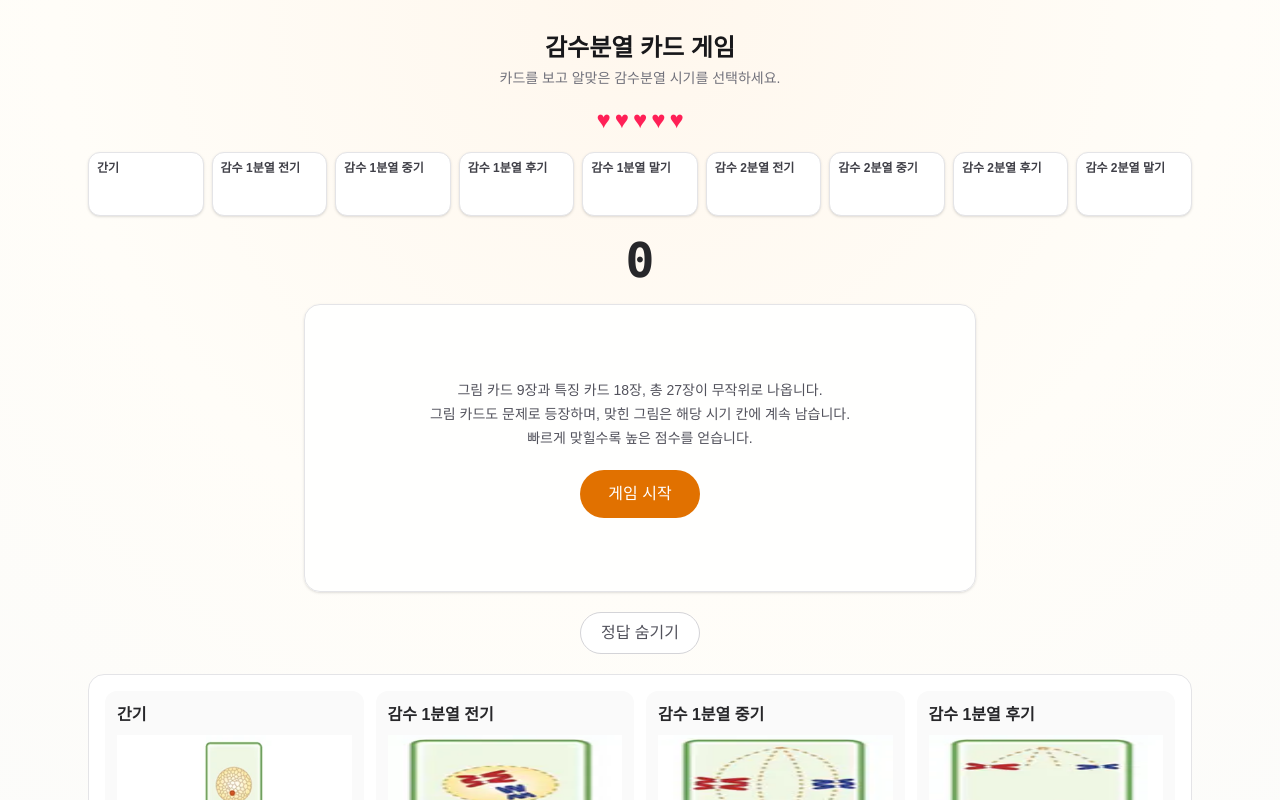
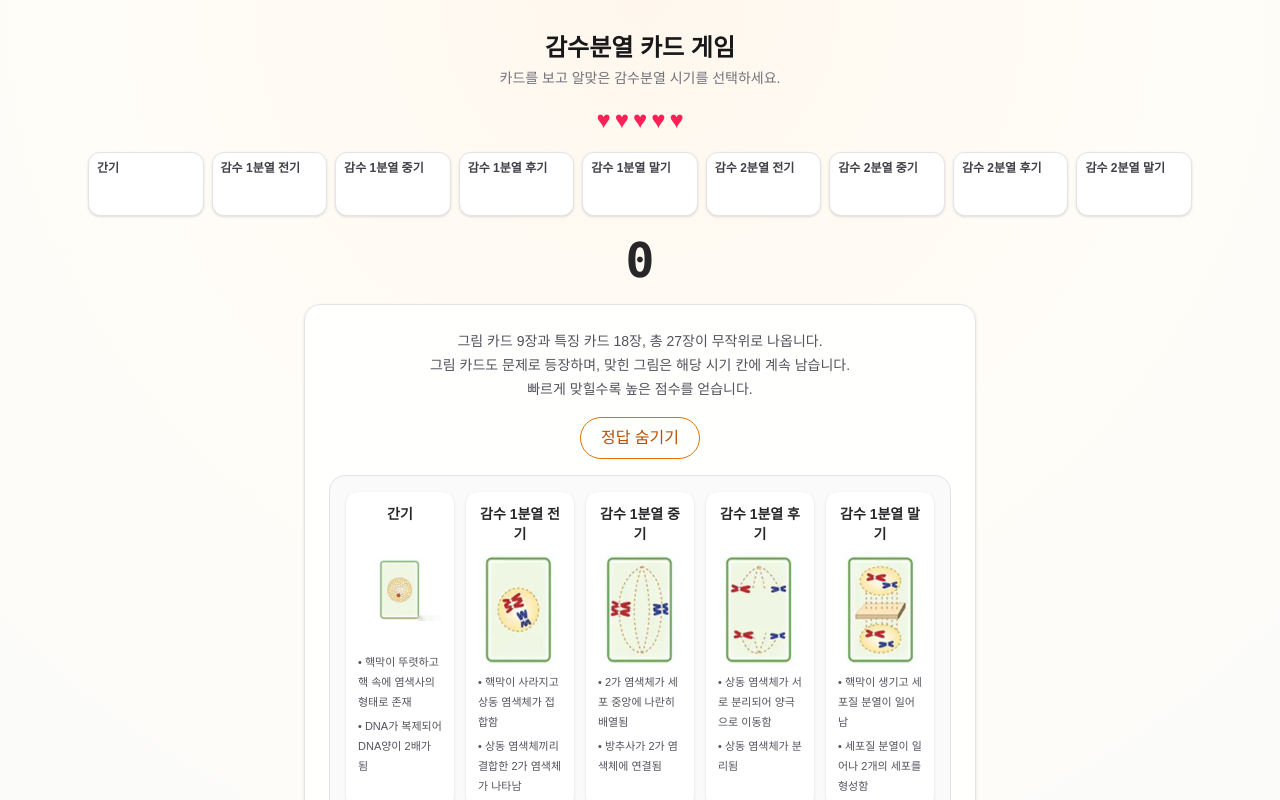
Before and after one commit to ultrabio/meiosis-card-game, a Next.js app: page / in a window 1280 px wide. Both pictures are taken after a click on the button "정답 보기". Shown: the top 800 px of the page. Built offline with nearby package versions, Linux system fonts and the light colour scheme.

Commit message:
Add reference-style answer key to start screen

```diff
--- a/components/MeiosisGame.tsx
+++ b/components/MeiosisGame.tsx
@@ -199,8 +199,34 @@ export function MeiosisGame() {
 
       <section className="mx-auto flex min-h-72 max-w-2xl items-center justify-center rounded-2xl border border-zinc-200 bg-white/90 p-6 shadow-sm">
         {status==="idle" && (
-          <div className="text-center">
-            <p className="mb-5 text-sm leading-6 text-zinc-600">그림 카드 9장과 특징 카드 18장, 총 27장이 무작위로 나옵니다.<br/>그림 카드도 문제로 등장하며, 맞힌 그림은 해당 시기 칸에 계속 남습니다.<br/>빠르게 맞힐수록 높은 점수를 얻습니다.</p>
+          <div className="flex w-full flex-col items-center gap-4 text-center">
+            <p className="text-sm leading-6 text-zinc-600">그림 카드 9장과 특징 카드 18장, 총 27장이 무작위로 나옵니다.<br/>그림 카드도 문제로 등장하며, 맞힌 그림은 해당 시기 칸에 계속 남습니다.<br/>빠르게 맞힐수록 높은 점수를 얻습니다.</p>
+
+            <button
+              onClick={()=>setShowAnswers(v=>!v)}
+              className="rounded-full border border-amber-600 px-5 py-2 text-sm font-medium text-amber-700 transition hover:bg-amber-50"
+            >
+              {showAnswers?"정답 숨기기":"정답 보기"}
+            </button>
+
+            {showAnswers && (
+              <div className="w-full rounded-2xl border border-zinc-200 bg-zinc-50 p-4 text-left">
+                <div className="grid grid-cols-1 gap-3 sm:grid-cols-3 lg:grid-cols-5">
+                  {PHASES.map(p=>(
+                    <div key={p.id} className="rounded-xl bg-white p-3 text-center shadow-sm">
+                      <div className="mb-2 text-sm font-bold text-zinc-800">{p.label}</div>
+                      <div className="mx-auto h-28 w-full overflow-hidden rounded-lg bg-white">
+                        <PhaseArt phase={p.id}/>
+                      </div>
+                      <ul className="mt-2 space-y-1 text-left text-[11px] leading-5 text-zinc-600">
+                        {TEXTS[p.id].map(t=><li key={t}>• {t}</li>)}
+                      </ul>
+                    </div>
+                  ))}
+                </div>
+              </div>
+            )}
+
             <button onClick={start} className="rounded-full bg-amber-600 px-7 py-3 font-semibold text-white hover:bg-amber-700">게임 시작</button>
           </div>
         )}
@@ -226,25 +252,7 @@ export function MeiosisGame() {
         )}
       </section>
 
-      <div className="mt-5 text-center">
-        <button onClick={()=>setShowAnswers(v=>!v)} className="rounded-full border border-zinc-300 bg-white px-5 py-2 text-sm text-zinc-600">
-          {showAnswers?"정답 숨기기":"정답 보기"}
-        </button>
-      </div>
 
-      {showAnswers && (
-        <div className="mt-5 grid grid-cols-1 gap-3 rounded-2xl border border-zinc-200 bg-white p-4 sm:grid-cols-2 lg:grid-cols-4">
-          {PHASES.map(p=>(
-            <div key={p.id} className="rounded-xl bg-zinc-50 p-3">
-              <div className="mb-2 font-bold">{p.label}</div>
-              <div className="h-24"><PhaseArt phase={p.id}/></div>
-              <ul className="mt-2 space-y-1 text-xs leading-5 text-zinc-600">
-                {TEXTS[p.id].map(t=><li key={t}>• {t}</li>)}
-              </ul>
-            </div>
-          ))}
-        </div>
-      )}
     </div>
   );
 }
```
